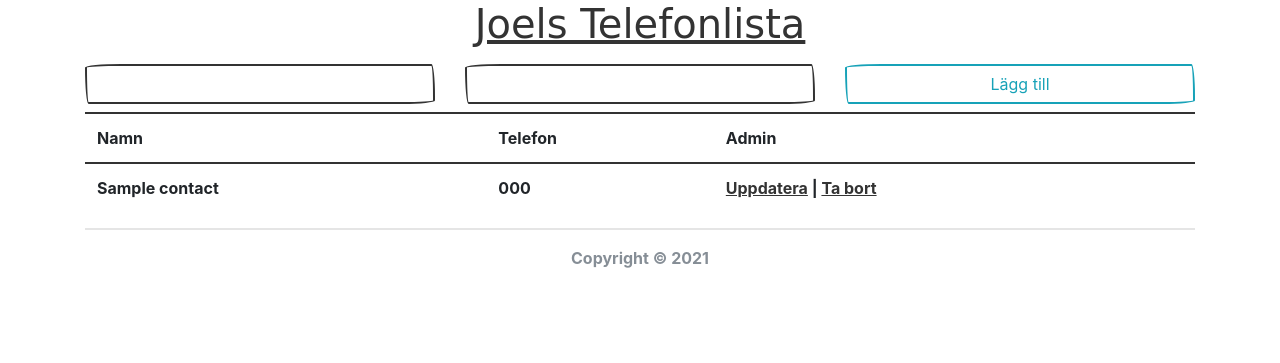
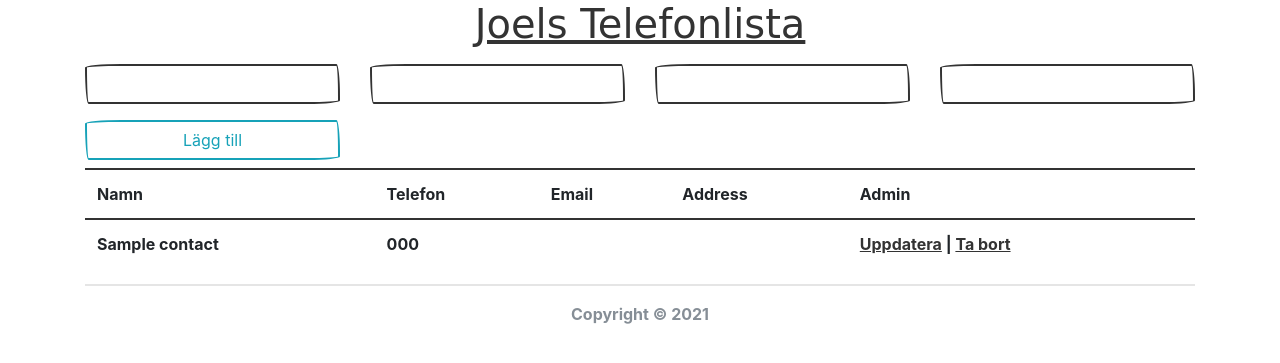
Before and after one commit to granbergjoel/Databasteknik, a PHP site: page / in a window 1280 px wide. Shown: the top 363 px of the page. Run offline with PHP 8.4, Linux system fonts and the light colour scheme; tables that the repository leaves empty hold one stand-in row (values such as "Sample post"); data that the repository does not hold is empty; some web fonts are replaced.

Commit message:
övningar

```diff
--- a/Databasteknik/lektion-02/create.php
+++ b/Databasteknik/lektion-02/create.php
@@ -42,15 +42,23 @@ $message= "<div class='alert alert-success' role='alert'>
 
 <form action="#" class="row" method="post">
 
-<div class="col-md-4 my-2">
+<div class="col-md-3 my-2">
     <input type="text" class="form-control" name="name">
 </div>
 
-<div class="col-md-4 my-2">
+<div class="col-md-3 my-2">
     <input type="text" class="form-control" name="tel">
 </div>
 
-<div class="col-md-4 my-2">
+<div class="col-md-3 my-2">
+    <input type="text" class="form-control" name="email">
+</div>
+
+<div class="col-md-3 my-2">
+    <input type="text" class="form-control" name="address">
+</div>
+
+<div class="col-md-3 my-2">
     <input type="submit" value="Lägg till" class="form-control btn btn-outline-info">
 </div>
 
--- a/Databasteknik/lektion-02/read.php
+++ b/Databasteknik/lektion-02/read.php
@@ -23,7 +23,7 @@ $stmt->execute();
 $result = $stmt->fetchAll();
 
 $table= "<table class='table table-hover'>
-        <tr><th>Namn</th><th>Telefon</th><th>Admin</th></tr>";
+        <tr><th>Namn</th><th>Telefon</th><th>Email</th><th>Address</th><th>Admin</th></tr>";
 
 
 
@@ -32,6 +32,8 @@ $table.="
     <tr>
         <td>$value[name]</td>
         <td>$value[tel]</td>
+        <td>$value[email]</td>
+        <td>$value[address]</td>
         <td>
             <a href='update.php?id=$value[id]'>Uppdatera</a> |
             <a href='delete.php?id=$value[id]'>Ta bort</a>
```
Also changed, not shown: Databasteknik/lektion-02/update.php (+24 -3 lines).
